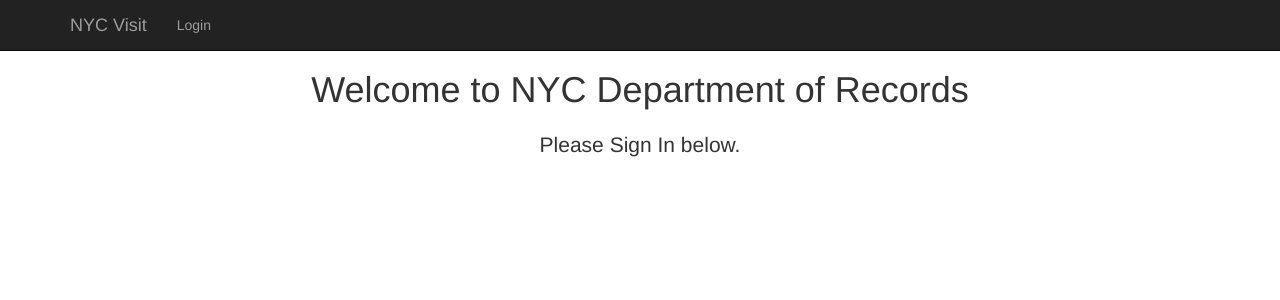
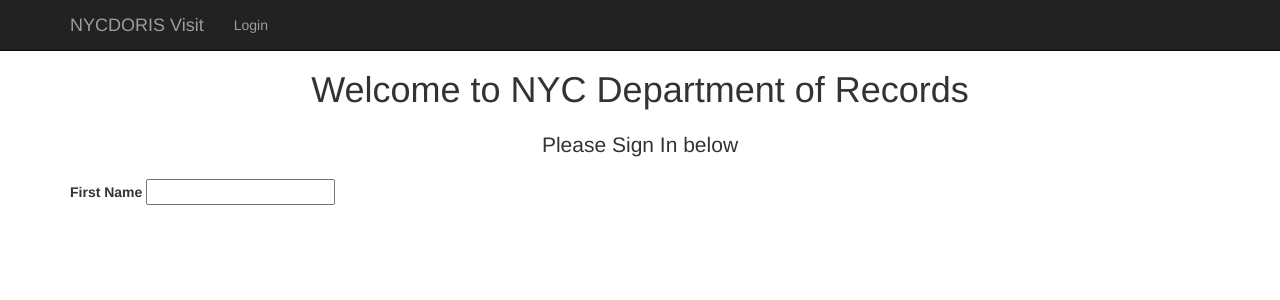
Before and after one commit to Danish11512/Visit, a Flask app: template app/templates/index.html in a window 1280 px wide. Shown: the top 300 px of the page. Run offline with Flask 2, Linux system fonts and the light colour scheme; the template is opened without the code that fills it: values that come from a table or form of the project are taken from there, others are empty; some libraries are stand-ins or nearby versions.

Commit message:
Check in Form, and HTML created

```diff
--- a/app/__init__.py
+++ b/app/__init__.py
@@ -1,8 +1,10 @@
 from flask import Flask
 from flask_bootstrap import Bootstrap
+from config import Config
 app = Flask(__name__)
 
 
 from .main import views
 
 bootstrap = Bootstrap(app)
+app.config.from_object(Config)
--- /dev/null
+++ b/app/main/forms.py
@@ -0,0 +1,9 @@
+from flask_wtf import FlaskForm
+from wtforms import StringField, PasswordField, SubmitField
+from wtforms.validators import DataRequired, Email, Length
+
+class CheckinForm(FlaskForm):
+    first_name = StringField('First Name', validators=[DataRequired(), Length(min=2)])
+    last_name = StringField('Last Name', validators=[DataRequired(), Length(min=2)])
+    email = StringField('Email')
+    submit = SubmitField('Submit')
--- a/app/main/views.py
+++ b/app/main/views.py
@@ -1,10 +1,14 @@
 from app import app
-from flask import Flask, render_template
+from flask import Flask, render_template, redirect, url_for, flash
+from .forms import CheckinForm
+
 
 @app.route('/')
 @app.route('/index')
 def index():
-    return render_template('index.html')
+    form = CheckinForm()
+    return render_template('index.html', form=form)
+
 
 # @app.route('/login')
 # def login():
--- a/app/templates/index.html
+++ b/app/templates/index.html
@@ -1,7 +1,8 @@
 {% extends "bootstrap/base.html" %}
+{% import "bootstrap/wtf.html" as wtf %}
 
 {% block title %}
-NYC Visit
+NYCDORIS Visit
 {% endblock %}
 
 {% block styles %}
@@ -10,30 +11,11 @@ NYC Visit
 {% endblock %}
 
 {% block content %}
-    <!-- <nav class="navbar navbar-inverse navbar-fixed-top bg-primary">
-      <div class="container">
-        <div class="navbar-header">
-          <button type="button" class="navbar-toggle collapsed" data-toggle="collapse" data-target="#navbar" aria-expanded="false" aria-controls="navbar">
-            <span class="sr-only">Toggle navigation</span>
-            <span class="icon-bar"></span>
-            <span class="icon-bar"></span>
-            <span class="icon-bar"></span>
-          </button>
-          <a class="navbar-brand" href="#">NYC Visit</a>
-        </div>
-        <div id="navbar" class="collapse navbar-collapse">
-          <ul class="nav navbar-nav">
-            <li><a href="{{ url_for('index') }}">Login</a></li>
-          </ul>
-        </div>
-      </div>
-    </nav> -->
-
 <div class="container">
   <nav class="navbar navbar-fixed-top navbar-inverse">
     <div class="container">
       <div class="navbar-header">
-            <a class="navbar-brand" href="#">NYC Visit</a>
+        <a class="navbar-brand" href="#">NYCDORIS Visit</a>
       </div>
       <div>
         <ul class="nav navbar-nav">
@@ -48,8 +30,41 @@ NYC Visit
 
   <div class="index-header text-center">
     <h1>Welcome to NYC Department of Records</h1>
-        <h2 class="lead">Please Sign In below.</h2>
+    <h2 class="lead">Please Sign In below</h2>
   </div>
+
+  <form method="POST" action="/index">
+    {{ form.hidden_tag() }}
+    <!-- {{ wtf.quick_form(form) }} -->
+    {{ form.first_name.label }}
+    {{ form.first_name }}
+    <!-- {{ wtf.form_field(form.firstname) }}
+    {{ wtf.form_field(form.lastname) }}
+    {{ wtf.form_field(form.email) }}
+    {{ wtf.form_field(form.submit) }} -->
+    <!-- <div class="form-row">
+    <div class="form-group col-md-6">
+      <label for="firstname">First Name</label>
+      <input class="form-control" id="firstname" placeholder="First Name">
+    </div>
+    <div class="form-group col-md-6">
+      <label for="lastname">Last Name</label>
+      <input class="form-control" id="lastname" placeholder="Last Name">
+    </div>
+    <div class="form-row">
+    <div class="form-group col-md-12">
+      <label for="exampleInputEmail1">Email address</label>
+      <input type="email" class="form-control" id="exampleInputEmail1" aria-describedby="emailHelp" placeholder="Enter email">
+    </div>
+  </div>
+  <div class="form-row">
+  <div class="form-group col-md-12 align-self-center">
+    <button type="submit" class="btn btn-success">Submit</button>
+    </div>
+    </div>
+  </div> -->
+  </form>
+
 
 </div><!-- /.container -->
 {% endblock %}
--- /dev/null
+++ b/config.py
@@ -0,0 +1,6 @@
+import os
+
+class Config():
+    SECRET_KEY = (
+        os.environ.get("SECRET_KEY") or "cityofnewyorkkeythatissecretandhardtoguess"
+    )
```
Lines whose indentation alone changed are shown as unchanged.
